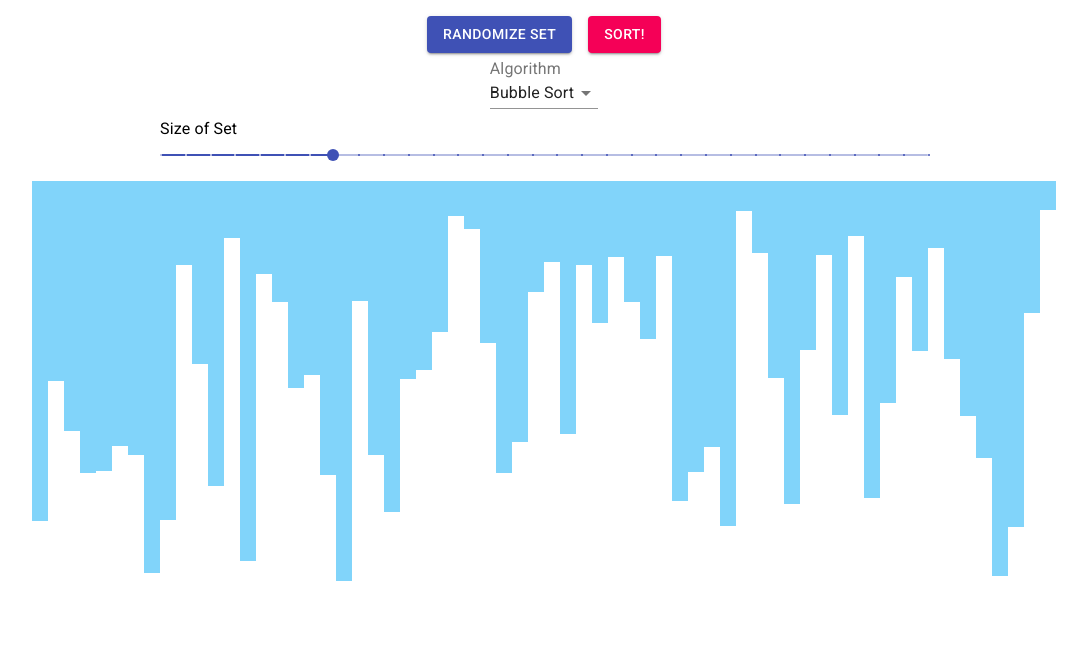
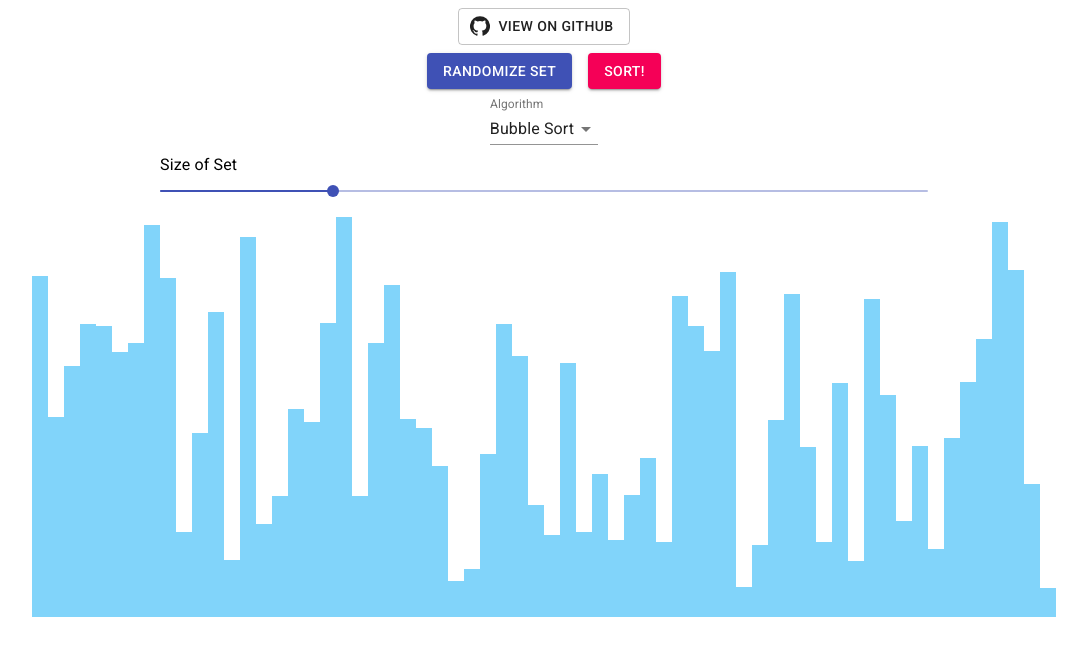
Before and after one commit to z-haopeng/sorting-visualizer, a React (Create React App) app: page / in a window 1280 px wide. Shown: the top 656 px of the page, without its empty margins (96-1183 px from the left). Built offline with nearby package versions, Linux system fonts and the light colour scheme.

Commit message:
Add GitHub link and change align of bars to bottom

```diff
--- a/src/App.css
+++ b/src/App.css
@@ -1,38 +1,4 @@
 .App {
-  text-align: center;
+  max-width: 99vw;
+  margin: auto;
 }
-
-.App-logo {
-  height: 40vmin;
-  pointer-events: none;
-}
-
-@media (prefers-reduced-motion: no-preference) {
-  .App-logo {
-    animation: App-logo-spin infinite 20s linear;
-  }
-}
-
-.App-header {
-  background-color: #282c34;
-  min-height: 100vh;
-  display: flex;
-  flex-direction: column;
-  align-items: center;
-  justify-content: center;
-  font-size: calc(10px + 2vmin);
-  color: white;
-}
-
-.App-link {
-  color: #61dafb;
-}
-
-@keyframes App-logo-spin {
-  from {
-    transform: rotate(0deg);
-  }
-  to {
-    transform: rotate(360deg);
-  }
-}
--- a/src/App.js
+++ b/src/App.js
@@ -1,5 +1,6 @@
 import React from 'react';
 import Graph from './Visualizer/Graph';
+import './App.css'
 
 function App() {
   return (
--- a/src/Visualizer/Graph.css
+++ b/src/Visualizer/Graph.css
@@ -1,7 +1,7 @@
 .barContainer {
     height: 50vh;
     width: 1024px;
-    max-width: 99vw;
+    max-width: 100%;
 }
 .numberSlider {
     width: 768px;
--- a/src/Visualizer/Graph.jsx
+++ b/src/Visualizer/Graph.jsx
@@ -6,9 +6,9 @@ import Typography from '@material-ui/core/Typography';
 import Select from '@material-ui/core/Select';
 import MenuItem from '@material-ui/core/MenuItem';
 import InputLabel from '@material-ui/core/InputLabel';
+import GitHubIcon from '@material-ui/icons/GitHub';
 
 import './Graph.css'
-
 
 const BAR_COLOR = '#81d4fa';
 
@@ -19,14 +19,17 @@ const MERGE_SORT = 2;
 export default class Graph extends React.Component {
     constructor(props) {
         super(props);
-        this.state = { array: [], numRows: 64, drawerOpen: false};
+        this.state = { array: [], numRows: 64, drawerOpen: false, algorithm: BUBBLE_SORT};
     }
 
     render() {
         return(
             <div>
-                <Box display='flex' flexDirection='column' mx='auto' maxWidth='99%'>
+                <Box display='flex' flexDirection='column' mx='auto'>
                     <Box mt={1} display='flex' justifyContent='center'>
+                        <Button variant='outlined' startIcon={<GitHubIcon />} href='https://github.com/z-haopeng/sorting-visualizer'>View On GitHub</Button>
+                    </Box>
+                    <Box display='flex' justifyContent='center'>
                         {/*Button to re-randomize numbers*/}
                         <Box p={1}>
                             <Button variant='contained' color='primary' onClick={() => this.resetArray()}>Randomize Set</Button>
@@ -37,11 +40,8 @@ export default class Graph extends React.Component {
                         </Box>
                     </Box>
                     <Box mx='auto' justifyContent='center'>
-                        <InputLabel id='algorithmLabel'>Algorithm</InputLabel>
-                        <Select
-                            labelId='algorithmLabel'
-                            defaultValue={BUBBLE_SORT}
-                        >
+                        <InputLabel shrink id='algorithmLabel'>Algorithm</InputLabel>
+                        <Select labelId='algorithmLabel' defaultValue={BUBBLE_SORT} onChange={(event) => this.changeAlgorithm(event)}>
                             <MenuItem value={BUBBLE_SORT}>Bubble Sort</MenuItem>
                             <MenuItem value={INSERTION_SORT}>Insertion Sort</MenuItem>
                             <MenuItem value={MERGE_SORT}>Merge Sort</MenuItem>
@@ -50,7 +50,7 @@ export default class Graph extends React.Component {
                     {/*Slider to control how many numbers to sort*/}
                     <Box className='numberSlider' mx='auto' m={1}>
                         <Typography align='left'>Size of Set</Typography>
-                        <Slider min={8} max={256} step={8} defaultValue={64} valueLabelDisplay='auto' marks
+                        <Slider min={8} max={256} step={8} defaultValue={64} valueLabelDisplay='auto'
                         onChangeCommitted={ (e, val) => {
                             this.setState({numRows: val});
                             this.resetArray();
@@ -62,12 +62,20 @@ export default class Graph extends React.Component {
                         <Box
                         display='inline-block'
                         width={1/this.state.numRows}
+                        key={index}
+                        height='100%'
+                        position='relative'
+                        >
+                            <Box
+                                position='absolute'
+                                bottom={0}
                                 height={num/1024}
-                            key={index}
+                                width='100%'
                                 style={{
-                                verticalAlign: 'top',
+
                                     backgroundColor: BAR_COLOR
                             }}></Box>
+                        </Box>
                     ))}
                 </Box>
             </div>
@@ -76,6 +84,10 @@ export default class Graph extends React.Component {
 
     componentDidMount() {
         this.resetArray();
+    }
+
+    changeAlgorithm(event) {
+        this.setState({algorithm: event.target.value});
     }
 
     resetArray() {
```
Lines whose indentation alone changed are shown as unchanged.
